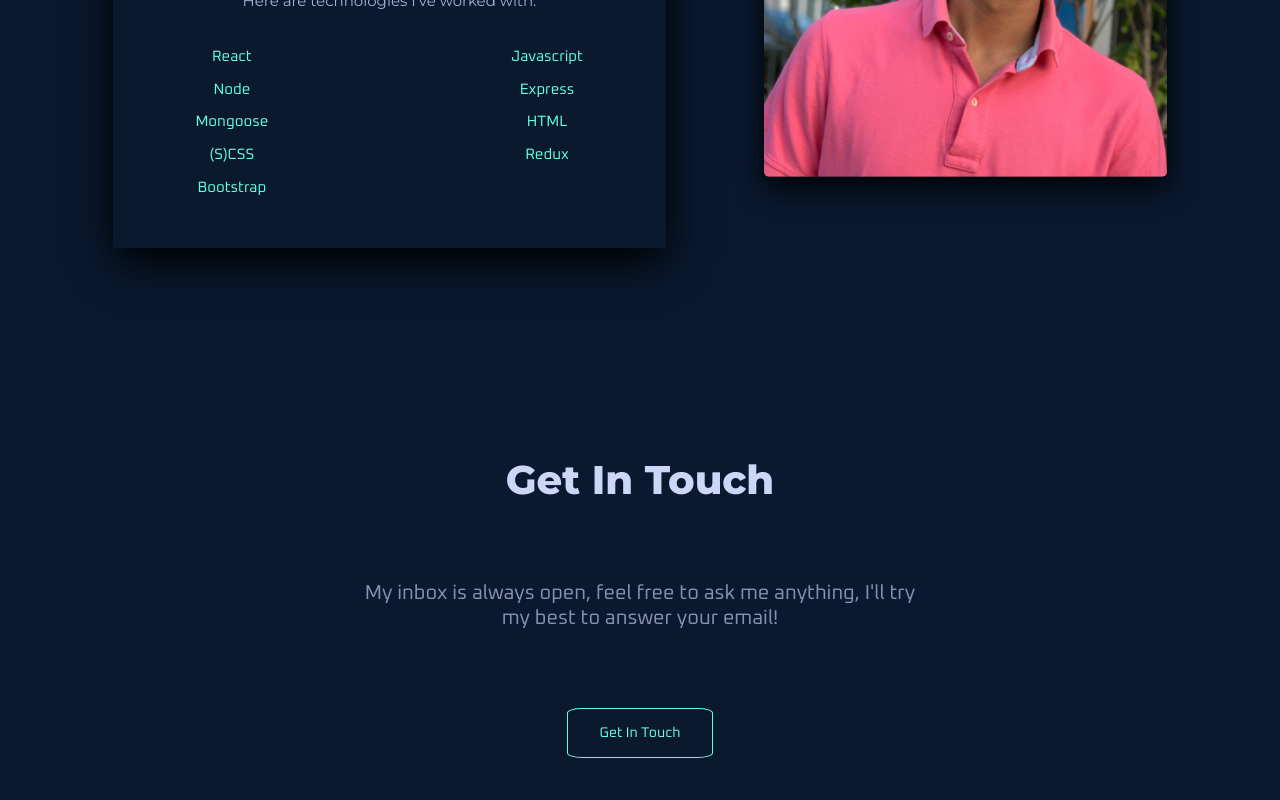
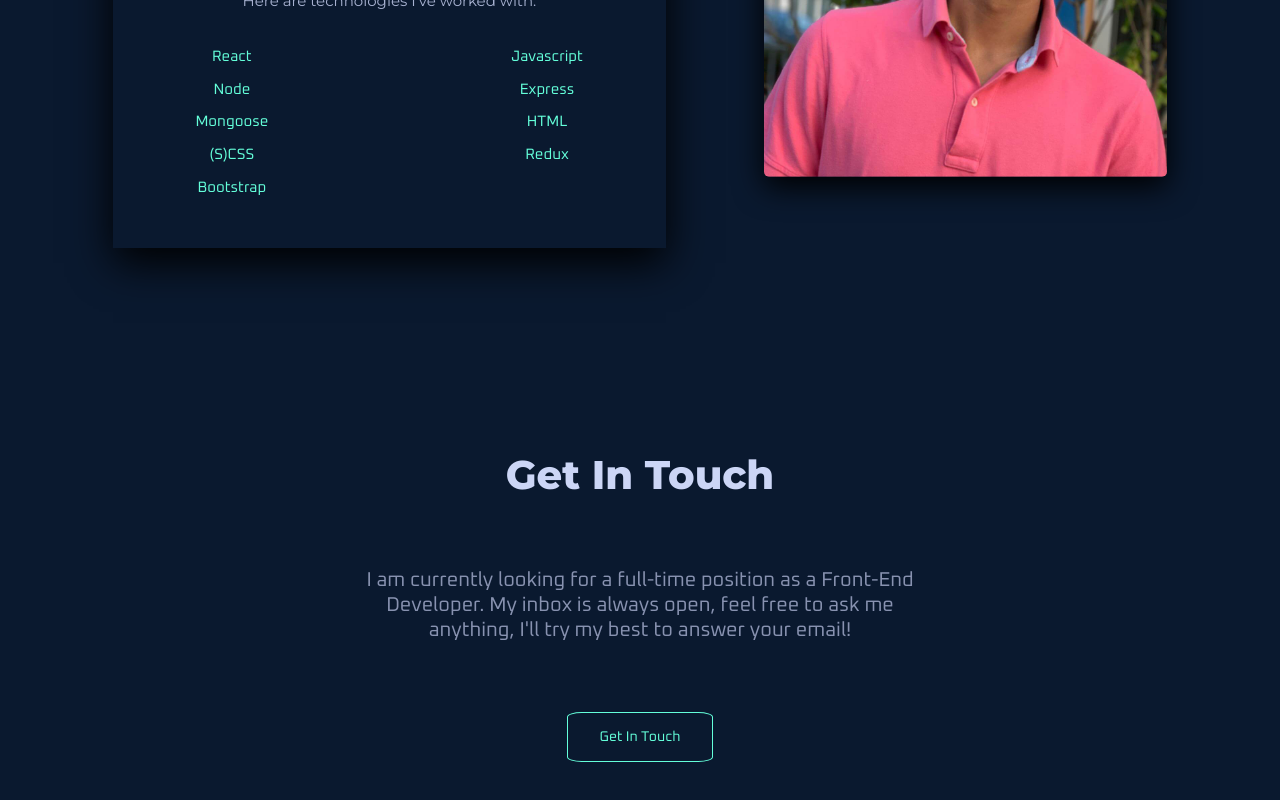
Before and after one commit to tigerabrodi/real-portfolio, a React (Create React App) app: page / in a window 1280 px wide. Shown: the part 1104-1904 px from the top of the page. Built offline with nearby package versions, Linux system fonts and the light colour scheme.

Commit message:
Changed the touchs section

```diff
--- a/src/components/contact/Contact.js
+++ b/src/components/contact/Contact.js
@@ -28,7 +28,7 @@ const Contact = () => {
         <section className="contact">
         <div className="contact__wrapper">
             <h1 className="contact__title">Get In Touch</h1>
-            <p className="contact__text">My inbox is always open, feel free to ask me anything, I'll try my best to answer your email!</p>
+            <p className="contact__text">I am currently looking for a full-time position as a Front-End Developer. My inbox is always open, feel free to ask me anything, I'll try my best to answer your email!</p>
             <form
             onSubmit={(ev) => submitForm(ev)}
             action="https://formspree.io/xpzlwkpr"
--- a/src/components/home/touch/Touch.js
+++ b/src/components/home/touch/Touch.js
@@ -7,7 +7,7 @@ const Touch = () => {
         <div className="touch" data-aos-duration="1300" data-aos="zoom-in">
         <div className="touch__wrapper">
         <h1 className="touch__heading">Get In Touch</h1>
-        <p className="touch__text">My inbox is always open, feel free to ask me anything, I'll try my best to answer your email!</p>
+        <p className="touch__text">I am currently looking for a full-time position as a Front-End Developer. My inbox is always open, feel free to ask me anything, I'll try my best to answer your email!</p>
         <Link to="/contact" className="touch__button">Get In Touch</Link>
         </div>
         </div>
```
